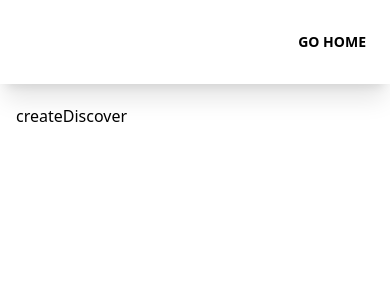
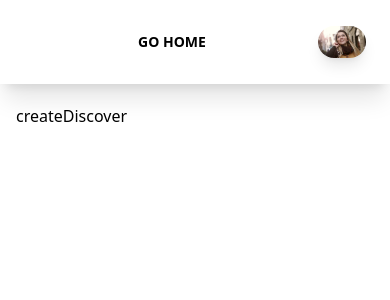
Before and after one commit to AxelCoolpa/COOL-FRONT, a React (Vite) app: page /proveedor-admin in a window 390 px wide. Shown: the top 300 px of the page. Built offline with nearby package versions, Linux system fonts and the light colour scheme.

Commit message:
sidebar proveedores

```diff
--- a/package.json
+++ b/package.json
@@ -15,6 +15,7 @@
     "@emotion/styled": "^11.11.0",
     "@mui/icons-material": "^5.11.16",
     "@mui/material": "^5.13.4",
+    "@popperjs/core": "^2.11.8",
     "@reduxjs/toolkit": "^1.9.5",
     "@testing-library/dom": "^9.3.0",
     "@testing-library/jest-dom": "^5.16.5",
--- a/src/components/sidebar/sidebarProv.tsx
+++ b/src/components/sidebar/sidebarProv.tsx
@@ -1,6 +1,8 @@
 import { DEFAULT_EXTENSIONS } from "@babel/core";
 import { useState } from "react"
 import { Link } from "react-router-dom";
+import Dropdown from "../dropdown/Dropdown";
+import UserDropdown from "../dropdown/UserDropdown";
 
 
 const SidebarProv: React.FC = () => {
@@ -20,9 +22,18 @@ const SidebarProv: React.FC = () => {
 
                 <Link
             className="md:block text-left md:pb-2 text-blueGray-600 mr-0 inline-block whitespace-nowrap text-sm uppercase font-bold p-4 px-0"
-            to="/"
+            to="/proveedor-admin/show-discover"
           >Go Home</Link>
 
+
+<ul className="md:hidden items-center flex flex-wrap list-none">
+            <li className=" relative">
+              <Dropdown />
+            </li>
+            <li className=" relative">
+              <UserDropdown />
+            </li>
+          </ul>
           {/* <issue_comment>username_1: @username_0 I'm not sure what you're asking. Can you */}
             </div>
             </nav>
--- a/src/layouts/ProvDashboard.tsx
+++ b/src/layouts/ProvDashboard.tsx
@@ -10,7 +10,7 @@ import DashContainer from '../components/sections/dashContainer'
 export const ProvDashboard = () => {
 	return (
 		<>
-		<SidebarProv />
+		<SidebarProv	 />
 			<DashContainer>
 				<Outlet />
 			</DashContainer>
```
Also changed, not shown: 1 other file (tests, documents, lock files or other folders).
